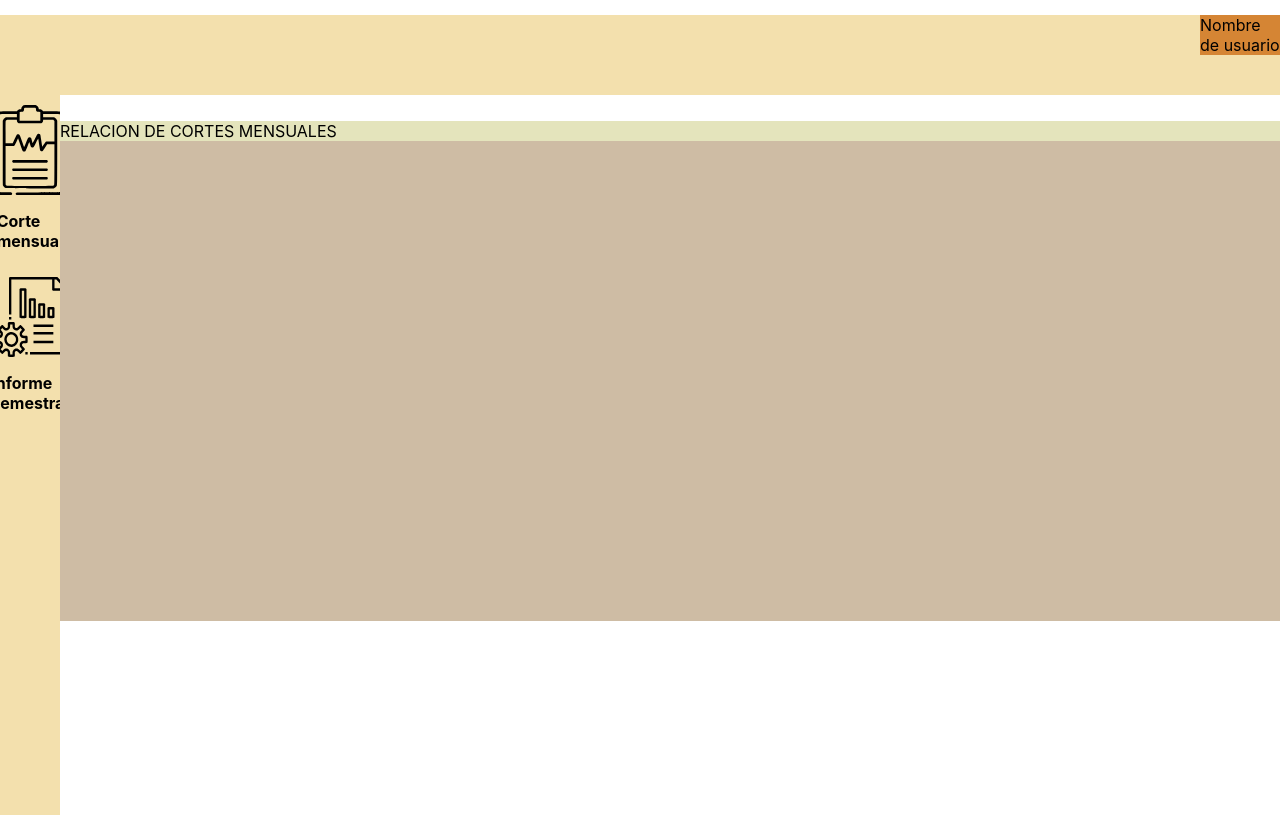
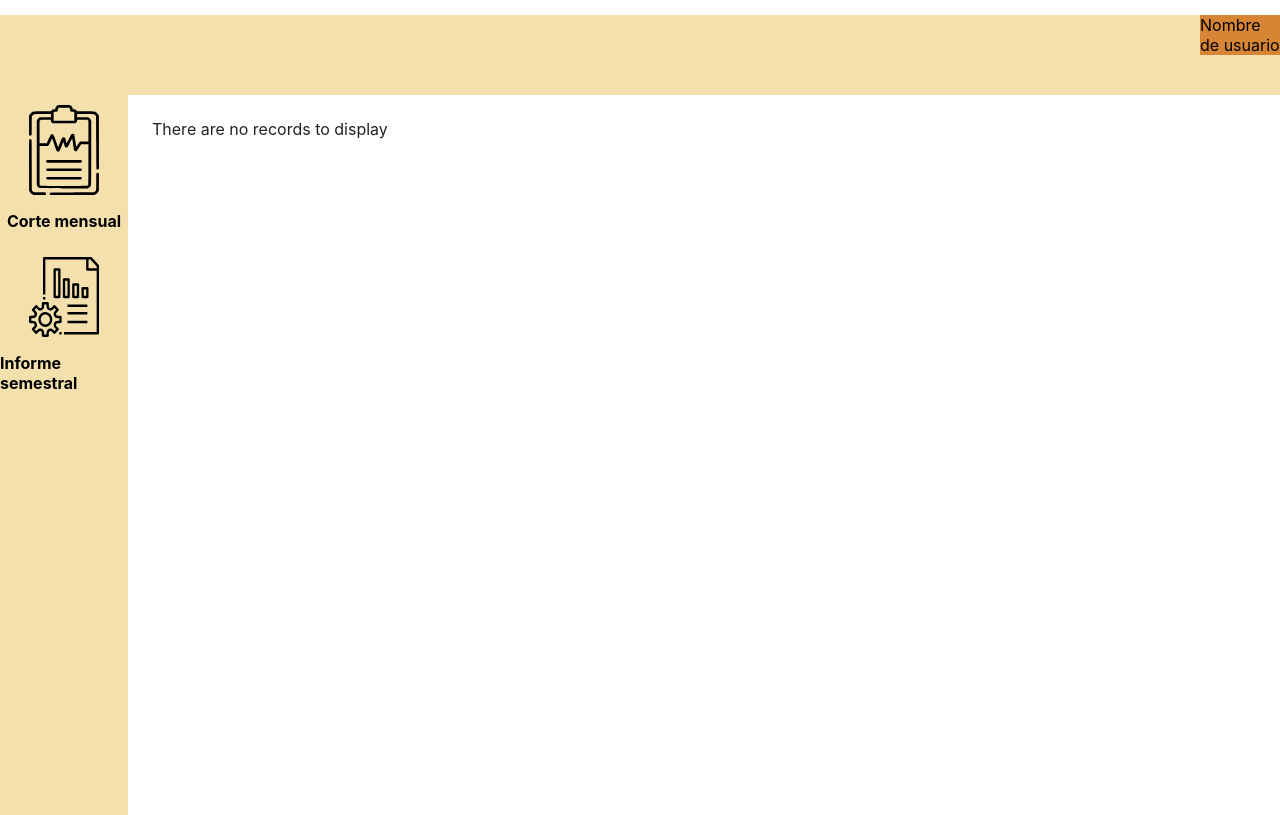
Before and after one commit to Krusper/escuelas, a React (Create React App) app: page /cortes in a window 1280 px wide. Built offline with nearby package versions, Linux system fonts and the light colour scheme; no server answers.

Commit message:
Tabla cortemes

```diff
--- a/package.json
+++ b/package.json
@@ -3,16 +3,17 @@
   "version": "0.1.0",
   "private": true,
   "dependencies": {
-    "@material-ui/core": "^4.12.4",
     "@testing-library/jest-dom": "^5.16.5",
     "@testing-library/react": "^13.4.0",
     "@testing-library/user-event": "^13.5.0",
     "firebase": "^9.14.0",
     "react": "^18.2.0",
+    "react-data-table-component": "^7.5.3",
     "react-dom": "^18.2.0",
     "react-modal": "^3.16.1",
     "react-router-dom": "^6.8.0",
     "react-scripts": "^5.0.1",
+    "react-table": "^7.8.0",
     "styled-components": "^5.3.6",
     "web-vitals": "^2.1.4",
     "yarn": "^1.22.19"
--- a/src/components/CorteMes.jsx
+++ b/src/components/CorteMes.jsx
@@ -1,25 +1,49 @@
 import React from 'react'
 import Header from './header'
-import { DataTable } from '@material-ui/core'
 import '../themes/CorteMes.css'
-
+import DataTable from 'react-data-table-component'
 
 function CorteMes() {
 
+  const columns = [
+    {
+        name: 'ID',
+        selector: row => row.id,
+    },
+    {
+        name: 'Fecha',
+        selector: row => row.fecha,
+    },
+    {
+        name: 'Ingresos',
+        selector: row => row.ingreso,
+    },
+    {
+        name: 'Egresos',
+        selector: row => row.egreso,
+    },
+    {
+      name: 'Total',
+      selector: row => row.total,
+    },
+  ];
+
   return (
 
-    <div className='corteMes'>
+    // <div className='corteMes'>
 
-      <div className='table'>
-        <div className='corteTabla'>
-          <p>RELACION DE CORTES MENSUALES</p>
-        </div>
-      </div>
+    //   <div className='table'>
+    //     <div className='corteTabla'>
+    //       <p>RELACION DE CORTES MENSUALES</p>
+    //     </div>
+    //   </div>
 
-    </div>
-
-
-  )
+    // </div>
+    <DataTable
+      columns={columns}
+      // data = {data}
+    />
+  );
 }
 
 export default CorteMes
```
Also changed, not shown: 2 other files (tests, documents, lock files or other folders).
